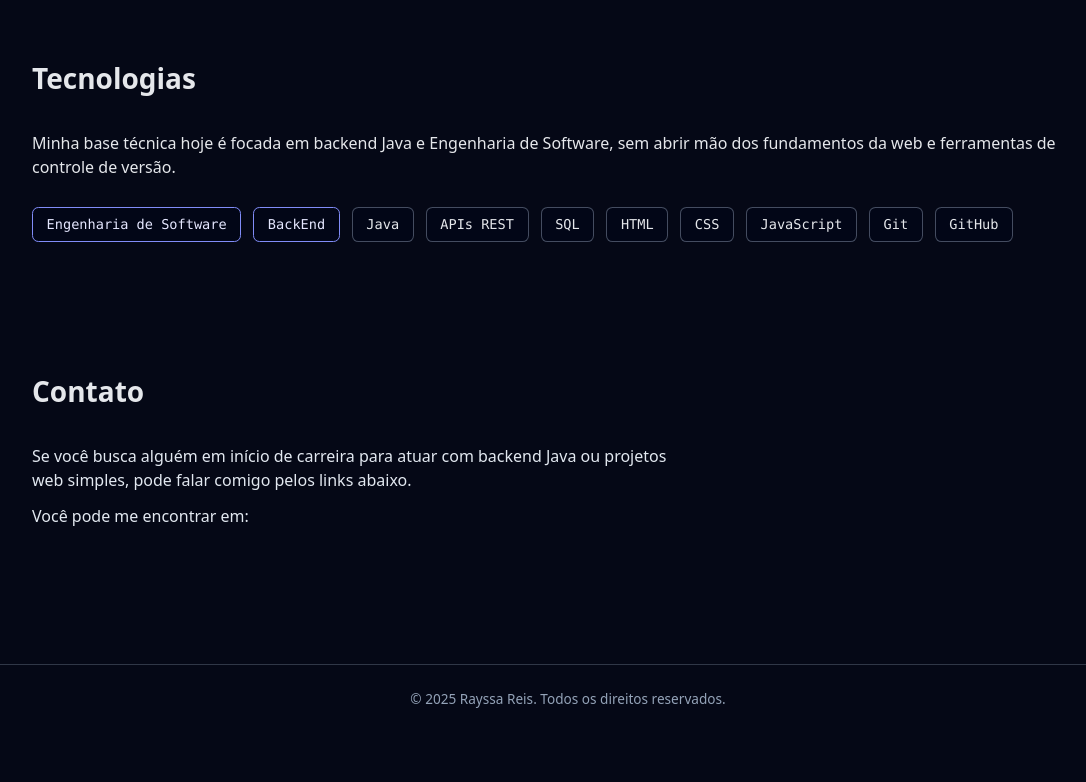
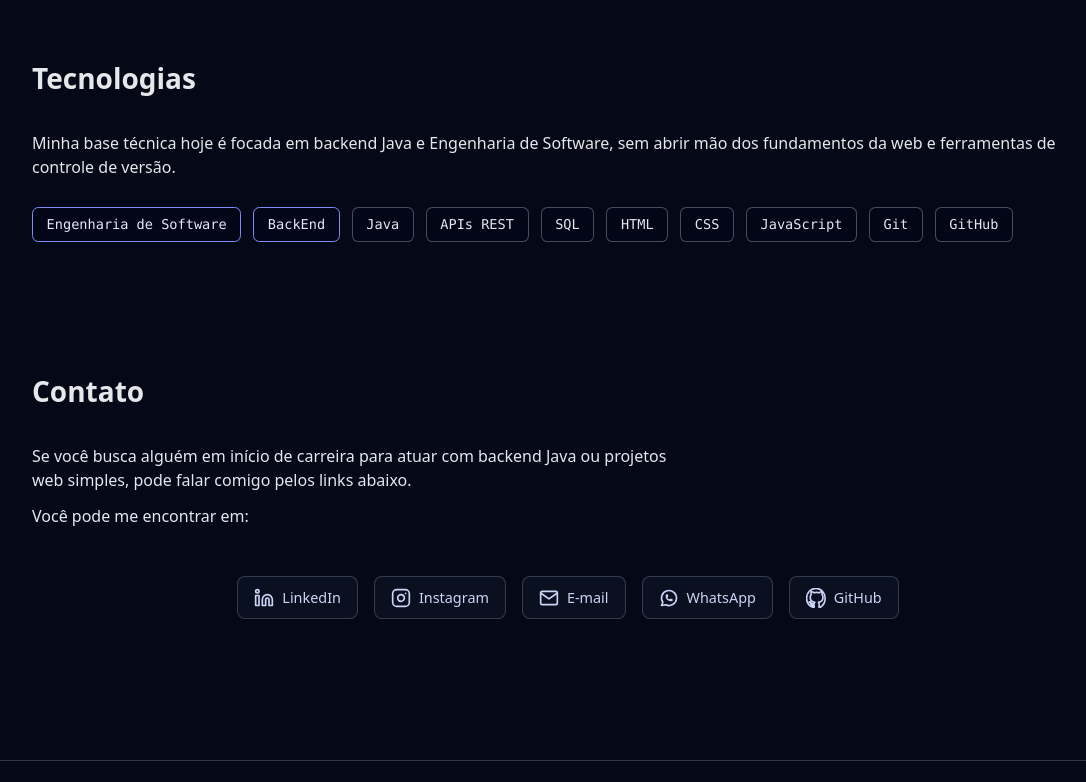
Before and after one commit to rayssaareis/Portfolio, a plain HTML site: page index.html in a window 1280 px wide. Shown: the part 2000-2782 px from the top of the page, without its empty margins (72-1158 px from the left). Before the commit the page ends 2734 px from the top, so only its background shows below. Drawn offline with Linux system fonts and the light colour scheme.

Commit message:
Add links nos contatos e renomeei o png principal

```diff
--- a/index.html
+++ b/index.html
@@ -5,6 +5,7 @@
     <meta name="viewport" content="width=device-width, initial-scale=1.0" />
     <title>Rayssa Reis | Desenvolvedora</title>
     <link rel="stylesheet" href="css/style.css" />
+    <meta name="description" content="Portfólio de Rayssa Reis — desenvolvedora backend Java, especializada em APIs escaláveis e arquitetura limpa.">
   </head>
   <body>
     <header id="site-header">
@@ -45,7 +46,7 @@
             <div class="hero-orb"></div>
             <div class="hero-person">
               <img
-                src="Rayssa-png.png"
+                src="Rayssa.png"
                 alt="Rayssa Reis, desenvolvedora focada em backend Java"
               />
             </div>
@@ -204,7 +205,47 @@
             comigo pelos links abaixo.
           </p>
           <p>Você pode me encontrar em:</p>
-          <!-- Links reais serão adicionados depois -->
+          <!-- Lista de redes sociais -->
+          <nav class="social-links" aria-label="Redes sociais">
+            <a href="https://www.linkedin.com/in/rayssa-reis-7a61052a3/" class="social-link" title="LinkedIn" aria-label="LinkedIn">
+              <svg width="20" height="20" viewBox="0 0 24 24" fill="none" stroke="currentColor" stroke-width="2" stroke-linecap="round" stroke-linejoin="round">
+                <path d="M16 8a6 6 0 0 1 6 6v7h-4v-7a2 2 0 0 0-2-2 2 2 0 0 0-2 2v7h-4v-7a6 6 0 0 1 6-6z"></path>
+                <rect x="2" y="9" width="4" height="12"></rect>
+                <circle cx="4" cy="4" r="2"></circle>
+              </svg>
+              <span>LinkedIn</span>
+            </a>
+            <a href="https://www.instagram.com/tintin._.x/" class="social-link" title="Instagram" aria-label="Instagram">
+              <svg width="20" height="20" viewBox="0 0 24 24" fill="none" stroke="currentColor" stroke-width="2" stroke-linecap="round" stroke-linejoin="round">
+                <rect x="2" y="2" width="20" height="20" rx="5" ry="5"></rect>
+                <path d="M16 11.37A4 4 0 1 1 12.63 8 4 4 0 0 1 16 11.37z"></path>
+                <line x1="17.5" y1="6.5" x2="17.51" y2="6.5"></line>
+              </svg>
+              <span>Instagram</span>
+            </a>
+            <a href="mailto:rayssa.reis222@gmail.com" class="social-link" title="E-mail" aria-label="E-mail">
+              <svg width="20" height="20" viewBox="0 0 24 24" fill="none" stroke="currentColor" stroke-width="2" stroke-linecap="round" stroke-linejoin="round">
+                <path d="M4 4h16c1.1 0 2 .9 2 2v12c0 1.1-.9 2-2 2H4c-1.1 0-2-.9-2-2V6c0-1.1.9-2 2-2z"></path>
+                <polyline points="22,6 12,13 2,6"></polyline>
+              </svg>
+              <span>E-mail</span>
+            </a>
+            <a href="https://wa.me/message/DNSTGFTO3MHGO1" class="social-link" title="WhatsApp" aria-label="WhatsApp">
+              <svg width="20" height="20" viewBox="0 0 24 24" fill="none" stroke="currentColor" stroke-width="2" stroke-linecap="round" stroke-linejoin="round">
+                <path d="M3 21l1.65-3.8a9 9 0 1 1 3.4 2.9L3 21"></path>
+                <path d="M9 10a.5.5 0 0 0 1 0V9a.5.5 0 0 0-1 0v1a5 5 0 0 0 5 5h1a.5.5 0 0 0 0-1h-1a.5.5 0 0 0 0 1"></path>
+              </svg>
+              <span>WhatsApp</span>
+            </a>
+            <a href="https://github.com/rayssaareis" class="social-link" title="GitHub" aria-label="GitHub">
+              <svg width="20" height="20" viewBox="0 0 24 24" fill="none" stroke="currentColor" stroke-width="2" stroke-linecap="round" stroke-linejoin="round">
+                <path d="M12 .5C5.73.5.75 5.78.75 12.26c0 5.2 3.438 9.6 8.207 11.157.6.113.82-.267.82-.593 0-.293-.01-1.067-.017-2.093-3.338.744-4.042-1.65-4.042-1.65-.546-1.415-1.333-1.792-1.333-1.792-1.09-.772.083-.757.083-.757 1.205.086 1.84 1.27 1.84 1.27 1.07 1.873 2.807 1.333 3.492 1.02.108-.8.418-1.333.762-1.64-2.665-.313-5.467-1.37-5.467-6.095 0-1.346.465-2.445 1.235-3.307-.123-.313-.535-1.573.117-3.28 0 0 1.008-.33 3.3 1.263a11.1 11.1 0 0 1 3-.417c1.02.005 2.047.143 3 .417 2.29-1.593 3.296-1.263 3.296-1.263.654 1.707.242 2.967.12 3.28.77.862 1.233 1.96 1.233 3.307 0 4.737-2.807 5.78-5.48 6.086.43.387.815 1.148.815 2.315 0 1.67-.015 3.017-.015 3.43 0 .33.216.713.825.592C19.565 21.86 23 17.46 23 12.26 23 5.78 18.02.5 12 .5Z"></path>
+              </svg>
+              <span>GitHub</span>
+            </a>
+          </nav>
+        </div>
+      </section>
         </div>
       </section>
     </main>
```
Also changed, not shown: 4 other files.
